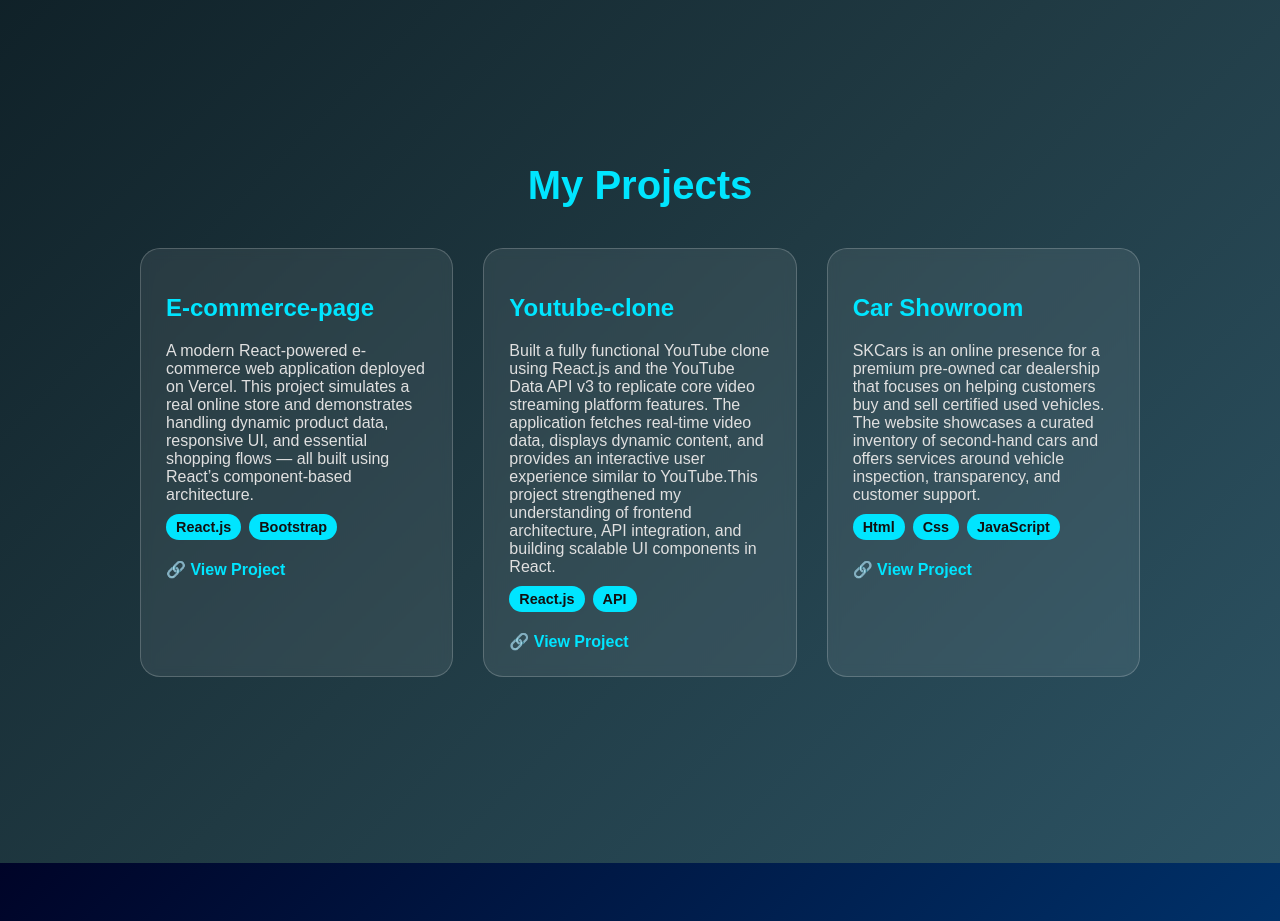
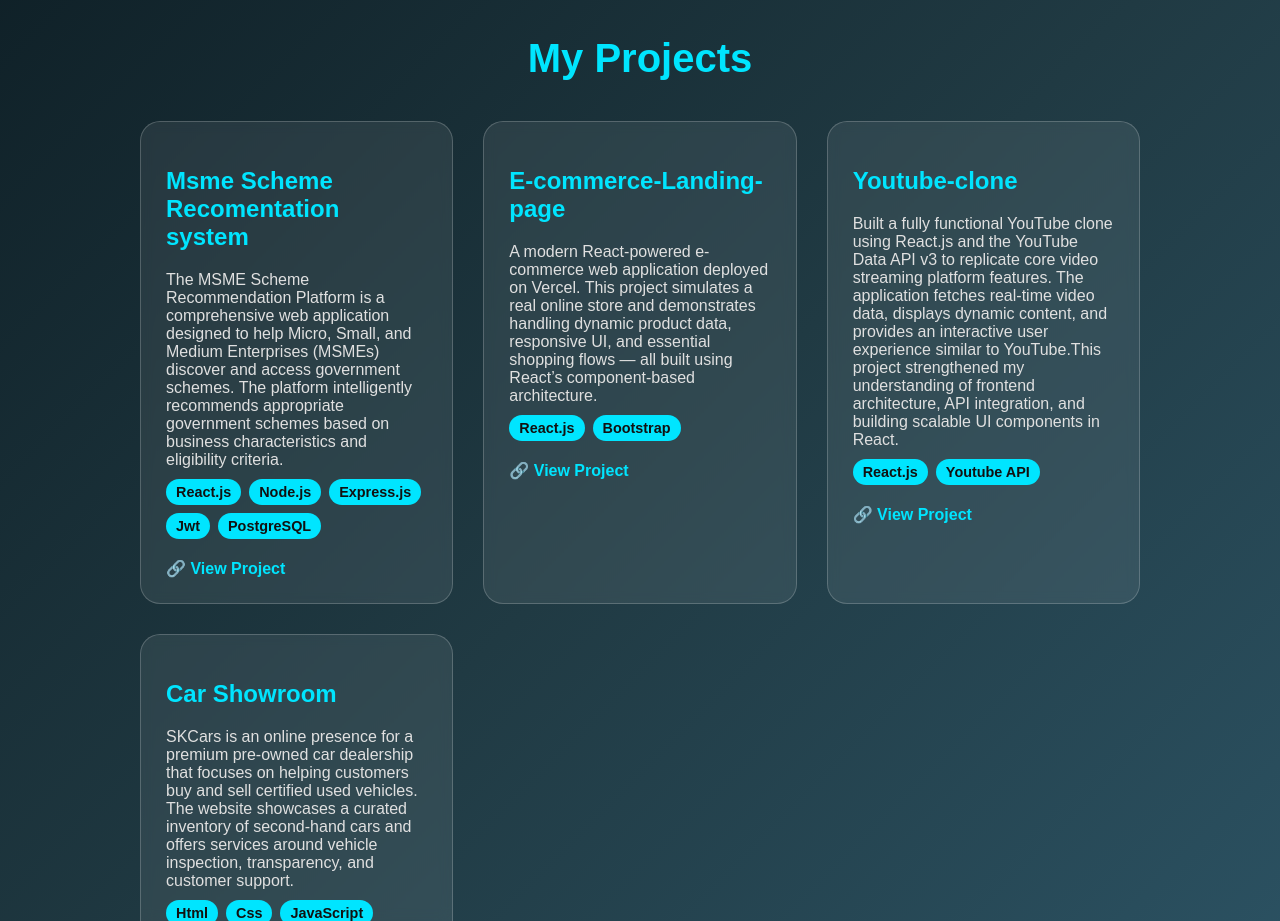
Before and after one commit to bharathganesh45/Bharath-portfolio, a React (Create React App) app: page / in a window 1280 px wide. Shown: the part 1900-2821 px from the top of the page. Built offline with nearby package versions, Linux system fonts and the light colour scheme.

Commit message:
Updated the project and resume

```diff
--- a/src/components/Project.jsx
+++ b/src/components/Project.jsx
@@ -4,8 +4,15 @@ import { motion } from "framer-motion";
 function ProjectsSection() {
   const projects = [
 
-     {
-      title: "E-commerce-page",
+    {
+      title: "Msme Scheme Recomentation system",
+      description:
+        "The MSME Scheme Recommendation Platform is a comprehensive web application designed to help Micro, Small, and Medium Enterprises (MSMEs) discover and access government schemes. The platform intelligently recommends appropriate government schemes based on business characteristics and eligibility criteria.",
+      tech: ["React.js" ,"Node.js", "Express.js", "Jwt", "PostgreSQL"],
+      link: "https://msme-scheme-recommender-systems.vercel.app/"
+    },
+    {
+      title: "E-commerce-Landing-page",
       description:
         "A modern React-powered e-commerce web application deployed on Vercel. This project simulates a real online store and demonstrates handling dynamic product data, responsive UI, and essential shopping flows — all built using React’s component-based architecture.",
       tech: ["React.js", "Bootstrap"],
@@ -15,7 +22,7 @@ function ProjectsSection() {
       title: "Youtube-clone",
       description:
         "Built a fully functional YouTube clone using React.js and the YouTube Data API v3 to replicate core video streaming platform features. The application fetches real-time video data, displays dynamic content, and provides an interactive user experience similar to YouTube.This project strengthened my understanding of frontend architecture, API integration, and building scalable UI components in React.",
-      tech: ["React.js","API"],
+      tech: ["React.js","Youtube API"],
       link: "https://youtube-clone-lake-ten.vercel.app/",
     },
     {
--- a/src/components/Skills.jsx
+++ b/src/components/Skills.jsx
@@ -132,7 +132,7 @@ function SkillSection() {
 >
   {/* View Resume */}
   <motion.a
-    href="/Bharathjs.resume.pdf"
+    href="/Bharath_Ganesh_Fullstack.pdf"
     target="_blank"
     rel="noopener noreferrer"
     whileHover={{ scale: 1.1, boxShadow: "0 0 15px #00e5ff" }}
@@ -152,8 +152,8 @@ function SkillSection() {
 
   {/* Download Resume */}
   <motion.a
-    href="/Bharathjs.resume.pdf"
-    download="Bharath_Ganesh_Resume.pdf"
+    href="/Bharath_Ganesh_Fullstack.pdf"
+    download="Bharath_Ganesh_Fullstack.pdf"
     whileHover={{ scale: 1.1, boxShadow: "0 0 15px #00e5ff" }}
     whileTap={{ scale: 0.95 }}
     style={{
```
Also changed, not shown: 1 other file (tests, documents, lock files or other folders).
